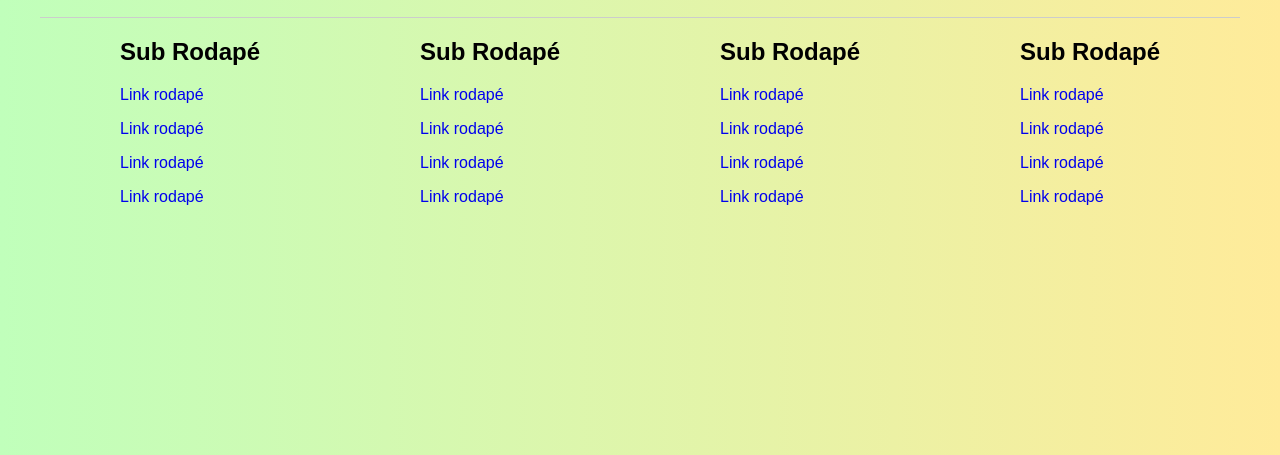
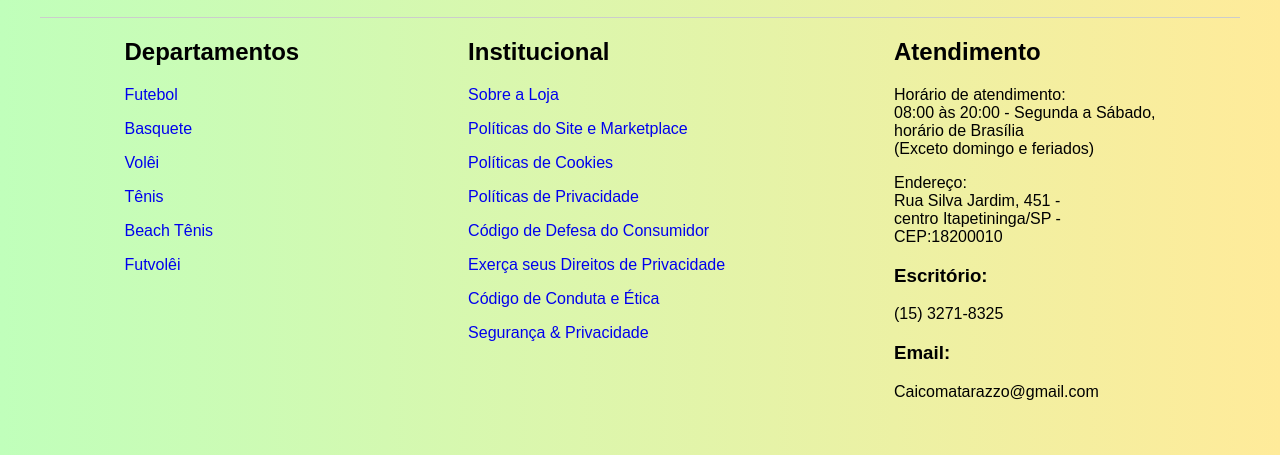
Before and after one commit to HugoAlessi/Meu-site, a plain HTML site: page finalizar_pedido.html in a window 1280 px wide. Shown: the part 946-1401 px from the top of the page. Drawn offline with nearby package versions, Linux system fonts and the light colour scheme.

Commit message:
melhoras

```diff
--- a/finalizar_pedido.html
+++ b/finalizar_pedido.html
@@ -42,6 +42,7 @@
                     </button>
                 </a>
             </div>
+
             <div class="cx cx3">
                 <a href="Login_Cadastro.html">
                     <button type="button" class="botao-header">
@@ -82,8 +83,8 @@
                     <header id="Tx2">
                         <div><p><strong>Total</strong></p></div>
                     </header>
+                </article>
 
-                </article>
                 <div class="linha">
 
                     <div class="nomepro-desc">
@@ -95,6 +96,7 @@
 
                     <div class="totalProduto"><h4>R$ 999,99</h4></div>
                 </div>
+
                 <div class="linha">
 
                     <div class="nomepro-desc">
@@ -106,6 +108,7 @@
 
                     <div class="totalProduto"><h4>R$ 999,99</h4></div>
                 </div>
+
                 <div class="linha">
 
                     <div class="nomepro-desc">
@@ -144,7 +147,9 @@
     </div>
 
     <div class="entrega_pagamento">
+
         <div class="endereco-entrega">
+
             <h2>Frete:</h2>
             <div class="cx-endereco">
                 <a href="#" class="endereco">
@@ -191,6 +196,7 @@
                 <input type="radio" name="pagamento">
                 <label for="">Boleto</label>
                 <br><br>
+
                 <input type="radio" name="pagamento">
                 <label for="">Pix</label>
 
@@ -204,40 +210,70 @@
 
 <!--Rodapé-->
 <footer class="Pai">
+
     <div class="contain">
+
         <div class="Rp1">
+
             <div>
-                    <h2>Sub Rodapé</h2>
-                    <a href="#"><p>Link rodapé</p></a>
-                    <a href="#"><p>Link rodapé</p></a>
-                    <a href="#"><p>Link rodapé</p></a>
-                    <a href="#"><p>Link rodapé</p></a>
+                <h2>Departamentos</h2>
+                <a href="#"><p>Futebol</p></a>
+                <a href="#"><p>Basquete</p></a>
+                <a href="#"><p>Volêi</p></a>
+                <a href="#"><p>Tênis</p></a>
+                <a href="#"><p>Beach Tênis</p></a>
+                <a href="#"><p>Futvolêi</p></a>
             </div>
+
             <div>
-                    <h2>Sub Rodapé</h2>
-                    <a href="#"><p>Link rodapé</p></a>
-                    <a href="#"><p>Link rodapé</p></a>
-                    <a href="#"><p>Link rodapé</p></a>
-                    <a href="#"><p>Link rodapé</p></a>
+                <h2>Institucional</h2>
+                <a href="sobre_loja.html"><p>Sobre a Loja</p></a>
+                <a href="#"><p>Políticas do Site e Marketplace</p></a>
+                <a href="#"><p>Políticas de Cookies</p></a>
+                <a href="#"><p>Políticas de Privacidade</p></a>
+                <a href="#"><p>Código de Defesa do Consumidor</p></a>
+                <a href="#"><p>Exerça seus Direitos de Privacidade</p></a>
+                <a href="#"><p>Código de Conduta e Ética</p></a>
+                <a href="#"><p>Segurança & Privacidade</p></a>
             </div>
+
             <div>
-                    <h2>Sub Rodapé</h2>
-                    <a href="#"><p>Link rodapé</p></a>
-                    <a href="#"><p>Link rodapé</p></a>
-                    <a href="#"><p>Link rodapé</p></a>
-                    <a href="#"><p>Link rodapé</p></a>
+                <h2>Atendimento</h2>
+                <div href="#">
+                    <p>Horário de atendimento:
+                    <br>
+                    08:00 às 20:00 -
+                    Segunda a Sábado,
+                    <br>
+                    horário de Brasília
+                    <br>(Exceto domingo e feriados)</p>
                 </div>
-                <div>
-                    <h2>Sub Rodapé</h2>
-                    <a href="#"><p>Link rodapé</p></a>
-                    <a href="#"><p>Link rodapé</p></a>
-                    <a href="#"><p>Link rodapé</p></a>
-                    <a href="#"><p>Link rodapé</p></a>
+
+                <div href="#">
+                    <p>Endereço:
+                        <br>
+                        Rua Silva Jardim, 451 -
+                        <br>
+                        centro Itapetininga/SP -
+                        <br>
+                        CEP:18200010</p>
+                </div>
+
+                <div href="#">
+                    <h3>Escritório:</h3>
+                    <p>(15) 3271-8325</p>
+                </div>
+                <div href="#">
+                    <h3>Email:</h3>
+                    <p>Caicomatarazzo@gmail.com</p>
+                </div>
             </div>
         </div>
 
         <div id="Rp2">
+
             <div id="Pg">
+
                 <div>
                     <h2>Formas de Pagamento</h2>
                     <img src="amazon.png">
@@ -247,6 +283,7 @@
                     <img src="ebay.png">
                     <img src="maestro.png">
                 </div>
+
                 <div>
                     <img src="mastercard.png">
                     <img src="paypal.png">
@@ -265,6 +302,7 @@
         </div>
 
         <div class="Rp3">
+
             <div id="Logo">
                 <a href="#topo"><img src="Logo_Vitória.png"></a>
             </div>
@@ -276,6 +314,7 @@
                 <a href="#"><ion-icon name="logo-instagram"></ion-icon></a>
             </div>
         </div>
+
         <div id="copy">
             <p>&copy; 2023 Meu Site. Todos os direitos reservados.</p>
         </div>
```
Also changed, not shown: detalhes-produto.css (+20 -3 lines), detalhes-produto.html (+11 -0 lines), index.html (+9 -2 lines), meu_site.css (+6 -9 lines), produto-bolaS11.html (+13 -0 lines), produto-bolastorm.html (+12 -0 lines). Lines whose indentation alone changed are shown as unchanged.
